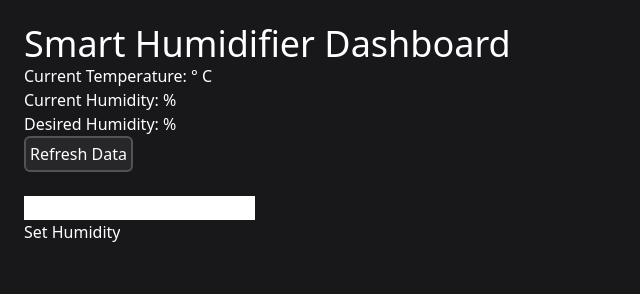
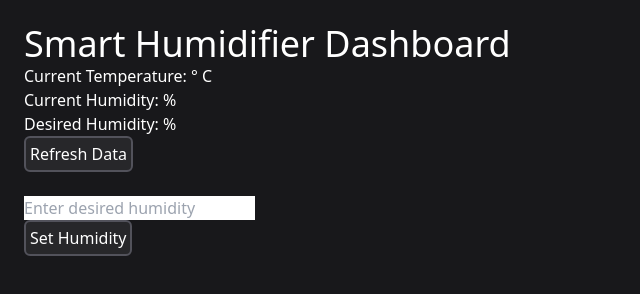
Before and after one commit to nyadiia/EE1301-smart-humidifier, a website: page src/index.html in a window 1280 px wide. Shown: the whole page, without its empty margins (0-640 px from the left). Drawn offline with nearby package versions, Linux system fonts and the light colour scheme; no server answers.

Commit message:
Website Updates

```diff
--- a/src/index.html
+++ b/src/index.html
@@ -54,8 +54,10 @@
   <form
     action="https://api.particle.io/v1/devices/270045000a47313037363132/cF_humidity_setpoint?access_token=2cc5a5c9b38152b5478a20c255c7781f9033d2fe"
     method="POST">
-    <input type="text" name="args"><br>
-    <input type="submit" value="Set Humidity">
+    <div class="text-black">
+    <input type="text" placeholder="Enter desired humidity" name="args" class=" text-black placeholder:text-slate-400"><br>
+    </div>
+    <input type="submit" class="border-zinc-600 bg-zinc-800 p-1 hover:border-rose-500 hover:bg-zinc-700 active:border-rose-800 active:bg-zinc-800 border-2 rounded-md" value="Set Humidity">
   </form>
 </body>
 
```
Also changed, not shown: 1 other file.
